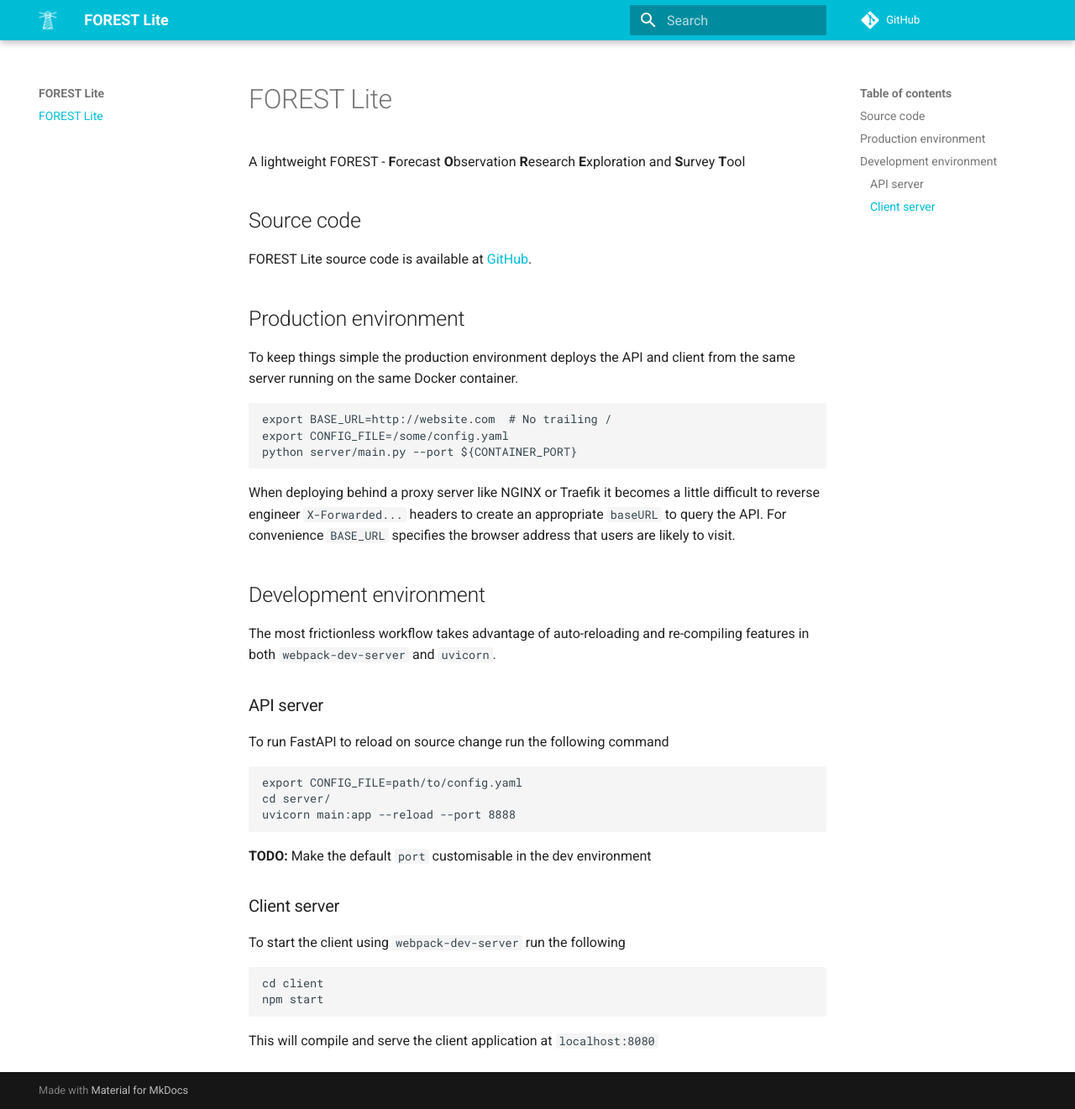
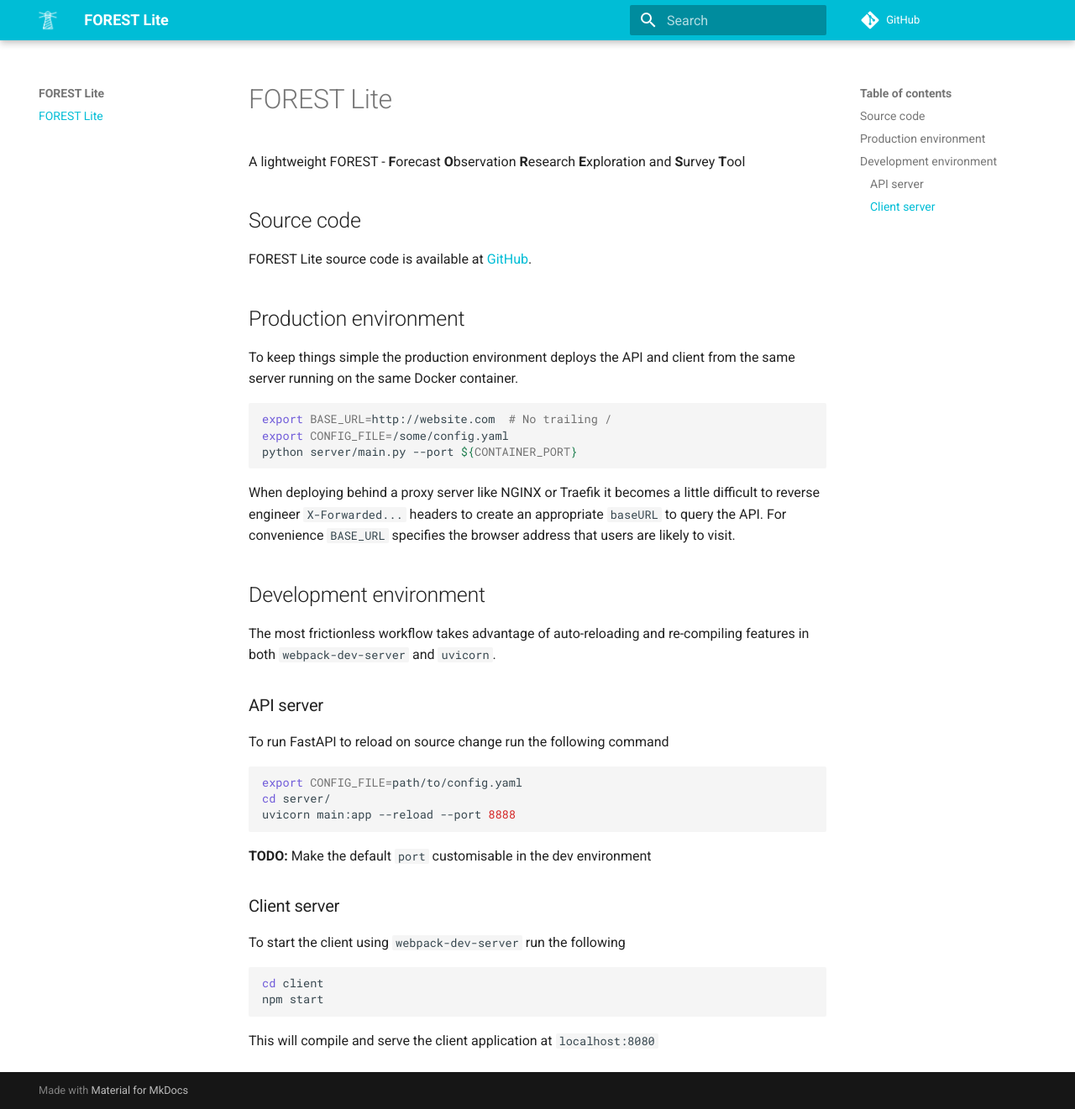
Before and after one commit to MetOffice/forest-lite, an MkDocs documentation site: the page built from docs/index.md, in a window 1280 px wide and 1321 px high. Shown: the whole window at 84% size. Built offline with MkDocs 1.6.1 and Material for MkDocs 9.7.7, drawn with Linux system fonts in a browser that asks for light colours; comment, search, counter and statistics services are not loaded.

Commit message:
Add syntax highlighting to docs

````diff
--- a/docs/index.md
+++ b/docs/index.md
@@ -11,7 +11,7 @@
 To keep things simple the production environment deploys
 the API and client from the same server running on the same Docker container.
 
-```sh
+```bash
 export BASE_URL=http://website.com  # No trailing /
 export CONFIG_FILE=/some/config.yaml
 python server/main.py --port ${CONTAINER_PORT}
@@ -31,7 +31,7 @@
 
 To run FastAPI to reload on source change run the following command
 
-```
+```bash
 export CONFIG_FILE=path/to/config.yaml
 cd server/
 uvicorn main:app --reload --port 8888
@@ -43,7 +43,7 @@
 
 To start the client using `webpack-dev-server` run the following
 
-```
+```bash
 cd client
 npm start
 ```
--- a/mkdocs.yml
+++ b/mkdocs.yml
@@ -8,3 +8,6 @@
     accent: blue
   favicon: img/favicon.png
   logo: img/logo_transparent_notext_white.png
+markdown_extensions:
+  - pymdownx.highlight
+  - pymdownx.superfences
````
